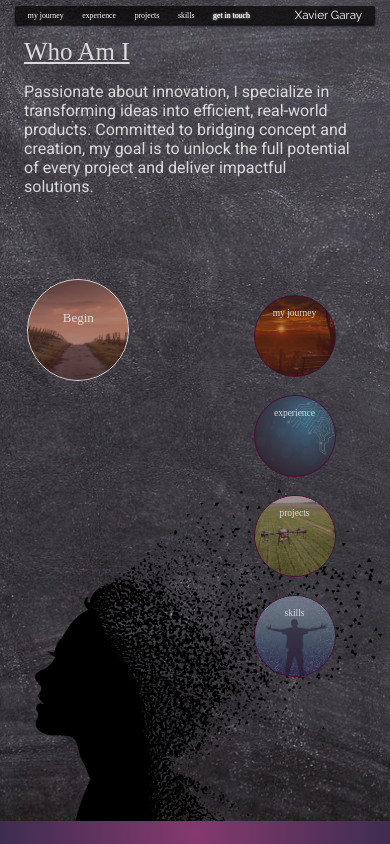
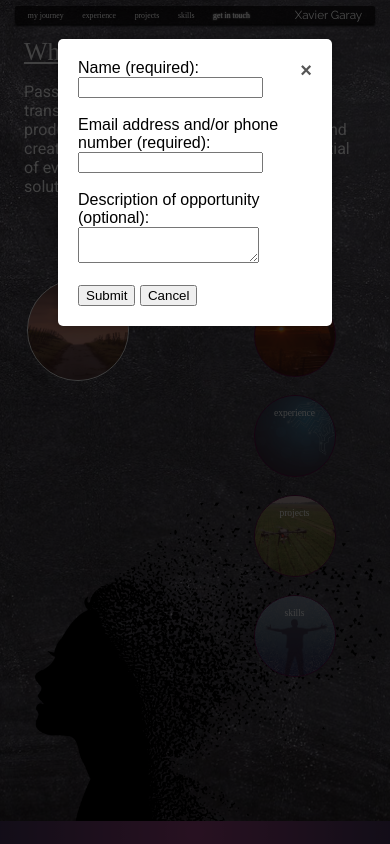
Before and after one commit to NJIT-WIS/midterm-portfolio-xaviergaray, a website: page docs/index.html in a window 390 px wide. Both pictures are taken after a click on the link "get in touch". Drawn offline with Linux system fonts and the light colour scheme; a web font is replaced by a local one.

Commit message:
Added popup asking for name, email, or phone number, and description

```diff
--- a/docs/index.html
+++ b/docs/index.html
@@ -11,6 +11,37 @@
     <link href="https://fonts.googleapis.com/css2?family=Roboto:wght@400;500;700&display=swap" rel="stylesheet">
     <link href="https://fonts.googleapis.com/css2?family=Judson:ital,wght@0,400;0,700;1,400&display=swap" rel="stylesheet">
     <link rel="stylesheet" href="style.css">
+    <style>
+        /* Style for the modal dialog */
+        .modal {
+            display: none;
+            position: fixed;
+            top: 0;
+            left: 0;
+            width: 100%;
+            height: 100%;
+            background-color: rgba(0, 0, 0, 0.7);
+            z-index: 500;
+        }
+
+        .modal-content {
+            background-color: #fff;
+            margin: 10% auto;
+            padding: 20px;
+            width: 60%;
+            border-radius: 5px;
+            box-shadow: 0 0 10px rgba(0, 0, 0, 0.3);
+        }
+
+        /* Style for the close button */
+        .close {
+            color: #555;
+            float: right;
+            font-size: 20px;
+            font-weight: bold;
+            cursor: pointer;
+        }
+    </style>
     <title>Xavier's Portfolio</title>
 </head>
 <body>
@@ -21,6 +52,16 @@
                     window.scrollTo(0, maxScrollY);
                 }
             });
+
+        function openModal() {
+            var modal = document.getElementById('myModal');
+            modal.style.display = 'block';
+        }
+
+        function closeModal() {
+            var modal = document.getElementById('myModal');
+            modal.style.display = 'none';
+        }
     </script>
 
     <div class="navbar">
@@ -29,7 +70,7 @@
             <a href="./sections/experience/experience.html" aria-label="Learn about my experiences">experience</a>
             <a href="./sections/projects/projects.html" aria-label="Visit my projects">projects</a>
             <a href="./sections/skills/skills.html" aria-label="View my skills">skills</a>
-            <a href="#" aria-label="get in touch">get in touch</a>
+            <a href="#" aria-label="get in touch" onclick="openModal()">get in touch</a>
         </div>
 
         <div class="nav-links-right">
@@ -71,5 +112,23 @@
     </div>
     <div class="rectangle"></div>
 
+    <div id="myModal" class="modal">
+        <div class="modal-content">
+            <span class="close" onclick="closeModal()">&times;</span>
+            <form>
+                <label for="name">Name (required):</label>
+                <input type="text" id="name" required><br><br>
+
+                <label for="contact">Email address and/or phone number (required):</label>
+                <input type="text" id="contact" required><br><br>
+
+                <label for="description">Description of opportunity (optional):</label>
+                <textarea id="description"></textarea><br><br>
+
+                <button type="submit">Submit</button>
+                <button type="button" onclick="closeModal()">Cancel</button>
+            </form>
+        </div>
+    </div>
 </body>
 </html>
```
